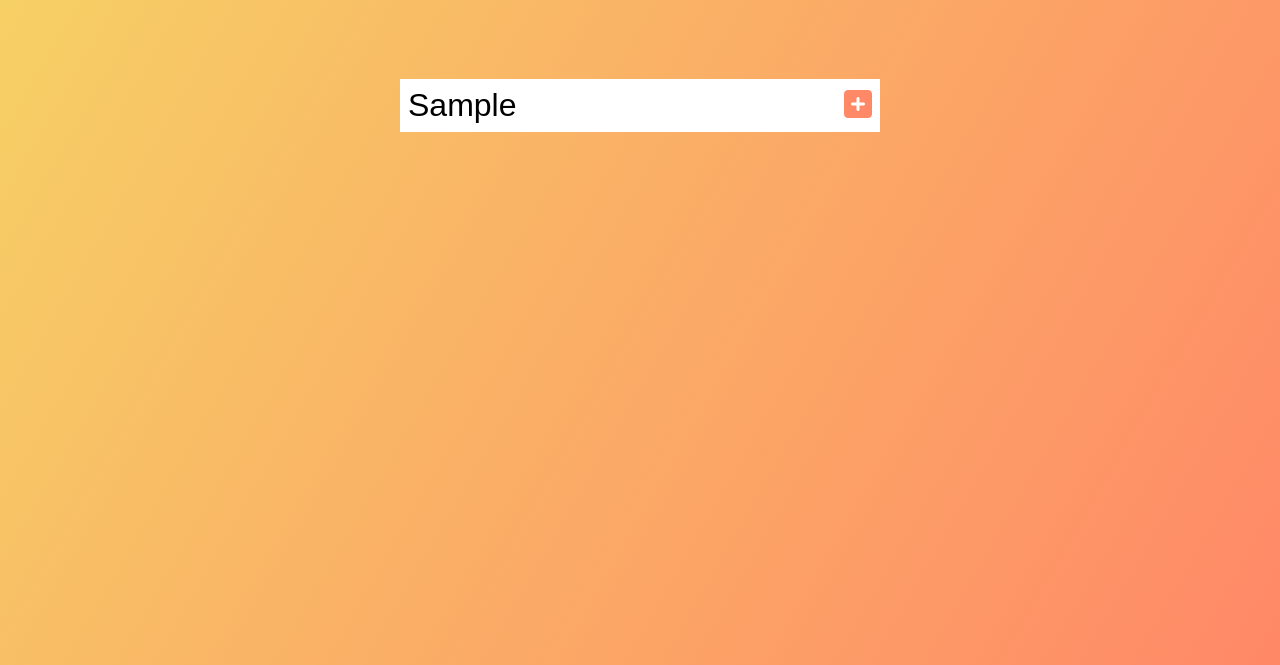
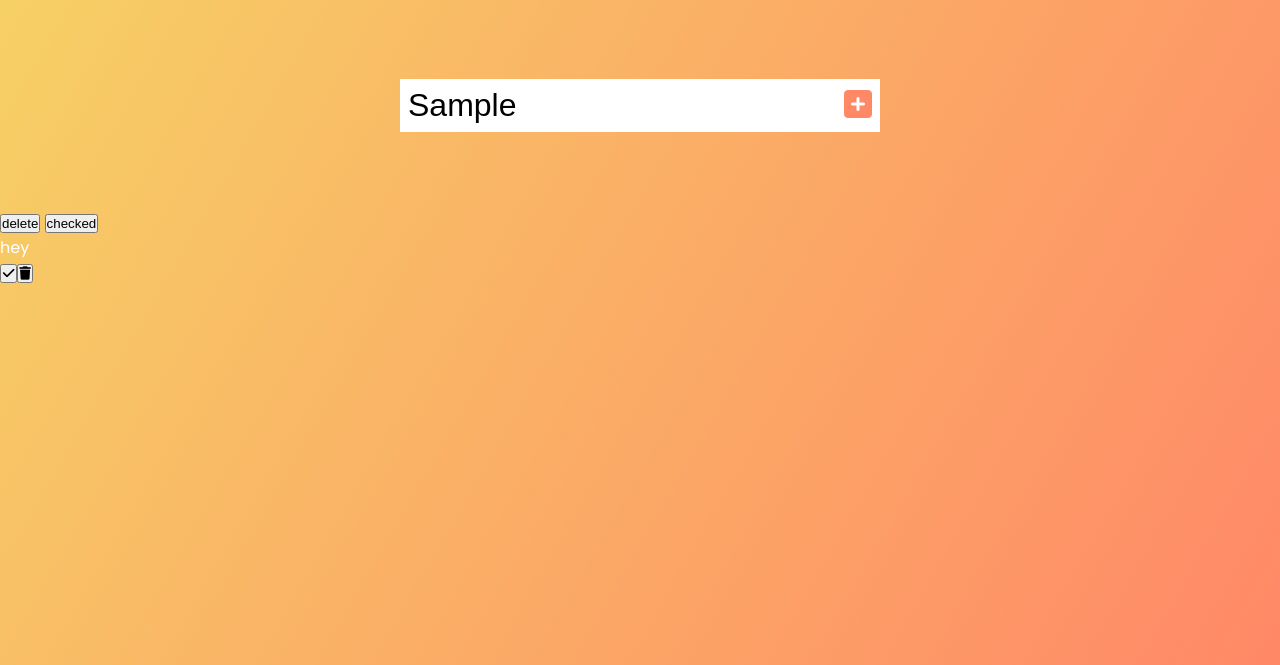
Before and after one commit to PaulinaOsi/Test, a plain HTML site: page todo-list/index.html in a window 1280 px wide. Both pictures are taken after typing "Sample" into the empty fields and a click on the button 858 px from the left and 240 px from the top of the page. Shown: the part 135-800 px from the top of the page. Drawn offline with Linux system fonts and the light colour scheme.

Commit message:
adding add functionality for button

```diff
--- a/todo-list/app.js
+++ b/todo-list/app.js
@@ -12,5 +12,26 @@
     // prevent the form from submitting
     event.preventDefault();
 
+    //todo div
+    const todoDiv = document.createElement("div");
+    todoDiv.classList.add("todo"); // add the class to the element
+    //create li
+    const newTodo = document.createElement("li");
+    newTodo.innerText = "hey";
+    newTodo.classList.add("todo-item");
+    todoDiv.appendChild(newTodo);
+    //checkmark  button
+    const completedButton = document.createElement("button");
+    completedButton.innerHTML =`<i class="fas fa-check"></i>`;
+    completedButton.classList.add("completed-btn");
+    todoDiv.appendChild(completedButton);
     console.log("hello");
+     //trash  button
+     const trashButton = document.createElement("button");
+     trashButton.innerHTML =`<i class="fas fa-trash"></i>`;
+     trashButton.classList.add("trash-btn");
+     todoDiv.appendChild(trashButton);
+    //append to list
+    todoList.appendChild(todoDiv)
+     console.log("hello");
 }
--- a/todo-list/index.html
+++ b/todo-list/index.html
@@ -21,7 +21,13 @@
         </button>
     </form>
     <div class="todo-container">
-        <ul class="todo-list"></ul>
+        <ul class="todo-list">
+            <div class="todo">
+                <li></li>
+                <button>delete</button>
+                <button>checked</button>
+            </div>
+        </ul>
     </div>
     <script src="./app.js"></script>
 </body>
```
